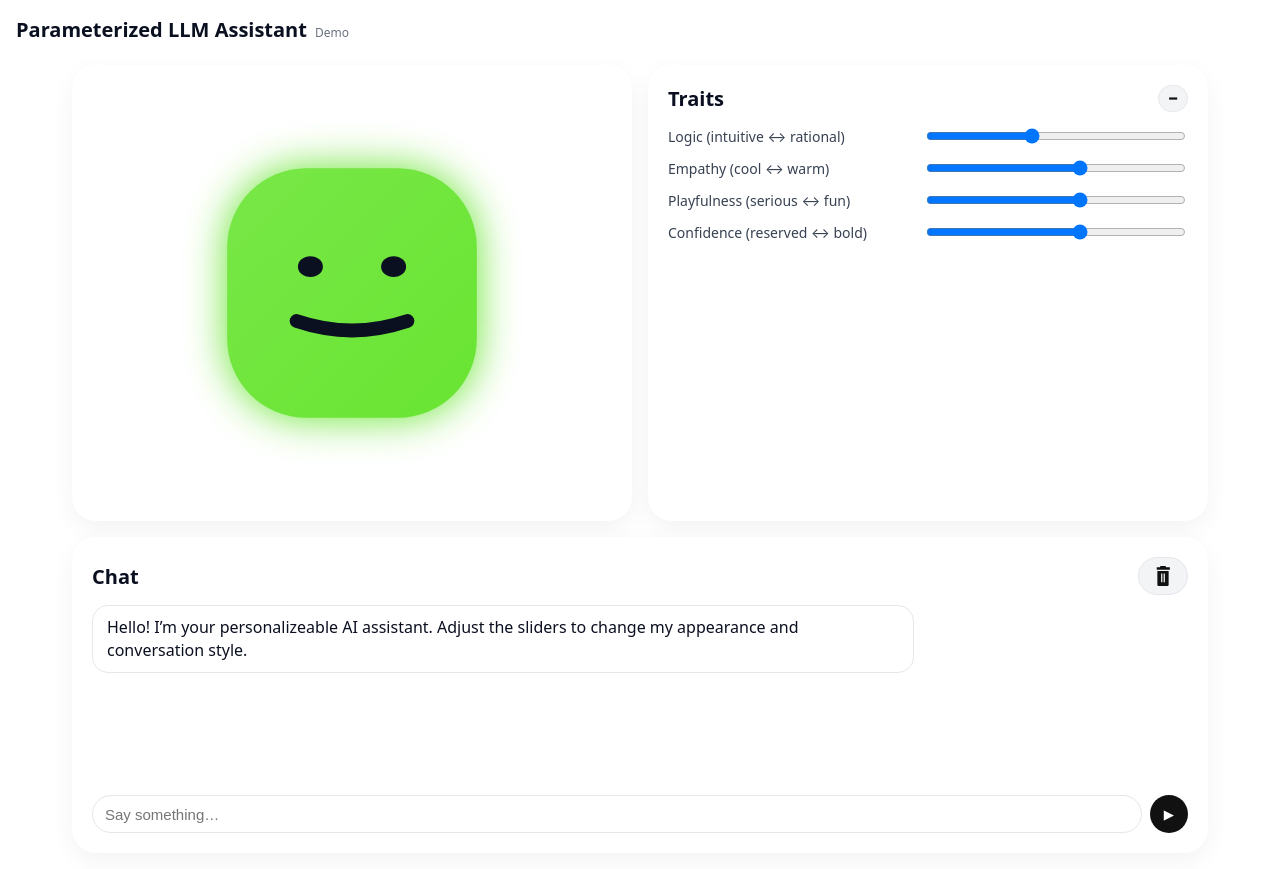
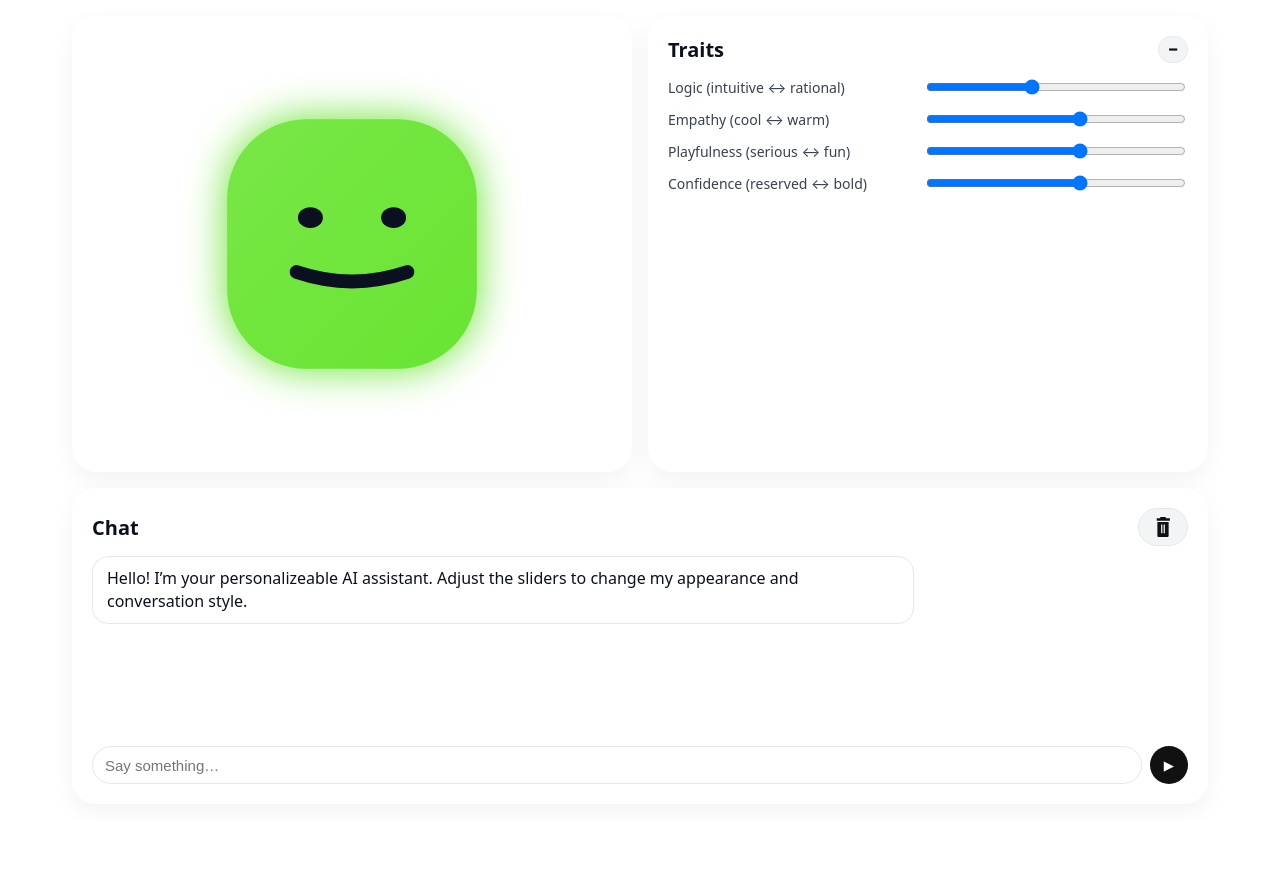
Before and after one commit to maxvi11e/glow-toy, a plain HTML site: page index.html in a window 1280 px wide. After the commit the page ends 820 px from the top, so only its background shows below. Drawn offline with Linux system fonts and the light colour scheme.

Commit message:
remove title

```diff
--- a/index.html
+++ b/index.html
@@ -121,10 +121,12 @@
 </head>
 <body>
 <div class="wrap">
-  <div class="stack">
+
+
+  <!-- <div class="stack">
     <div class="h2">Parameterized LLM Assistant</div>
     <div class="tiny">Demo</div>
-  </div>
+  </div> -->
 
   <!-- Avatar + Traits -->
   <div class="grid" id="cardsGrid">
```
